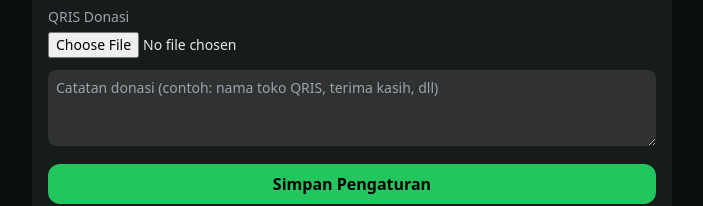
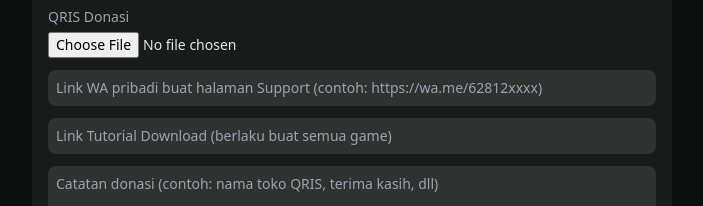
Before and after one commit to villordx990-design/gamemykisah, a Next.js app: page /admin in a window 1280 px wide. Shown: the part 352-558 px from the top of the page, without its empty margins (288-991 px from the left). Built offline with nearby package versions, Linux system fonts and the light colour scheme; no server answers; the database is empty.

Commit message:
Upload via up2git

```diff
--- a/app/admin/page.js
+++ b/app/admin/page.js
@@ -13,6 +13,8 @@ export default function AdminDashboard() {
     discord_url: '',
     qris_image: '',
     donation_info: '',
+    support_wa_url: '',
+    tutorial_url: '',
   });
   const [bannerFile, setBannerFile] = useState(null);
   const [bgFile, setBgFile] = useState(null);
@@ -56,6 +58,8 @@ export default function AdminDashboard() {
         discord_url: settings.discord_url,
         qris_image,
         donation_info: settings.donation_info,
+        support_wa_url: settings.support_wa_url,
+        tutorial_url: settings.tutorial_url,
       });
       if (error) throw error;
       setSettings((prev) => ({ ...prev, banner_image, background_image, qris_image }));
@@ -111,6 +115,18 @@ export default function AdminDashboard() {
             <label className="text-sm text-gray-400">QRIS Donasi</label>
             <input type="file" accept="image/*" onChange={(e) => setQrisFile(e.target.files[0])} className="block mt-1 text-sm" />
           </div>
+          <input
+            value={settings.support_wa_url || ''}
+            onChange={(e) => setSettings({ ...settings, support_wa_url: e.target.value })}
+            placeholder="Link WA pribadi buat halaman Support (contoh: https://wa.me/62812xxxx)"
+            className="w-full bg-white/10 p-2 rounded-lg text-sm"
+          />
+          <input
+            value={settings.tutorial_url || ''}
+            onChange={(e) => setSettings({ ...settings, tutorial_url: e.target.value })}
+            placeholder="Link Tutorial Download (berlaku buat semua game)"
+            className="w-full bg-white/10 p-2 rounded-lg text-sm"
+          />
           <textarea
             value={settings.donation_info || ''}
             onChange={(e) => setSettings({ ...settings, donation_info: e.target.value })}
```
